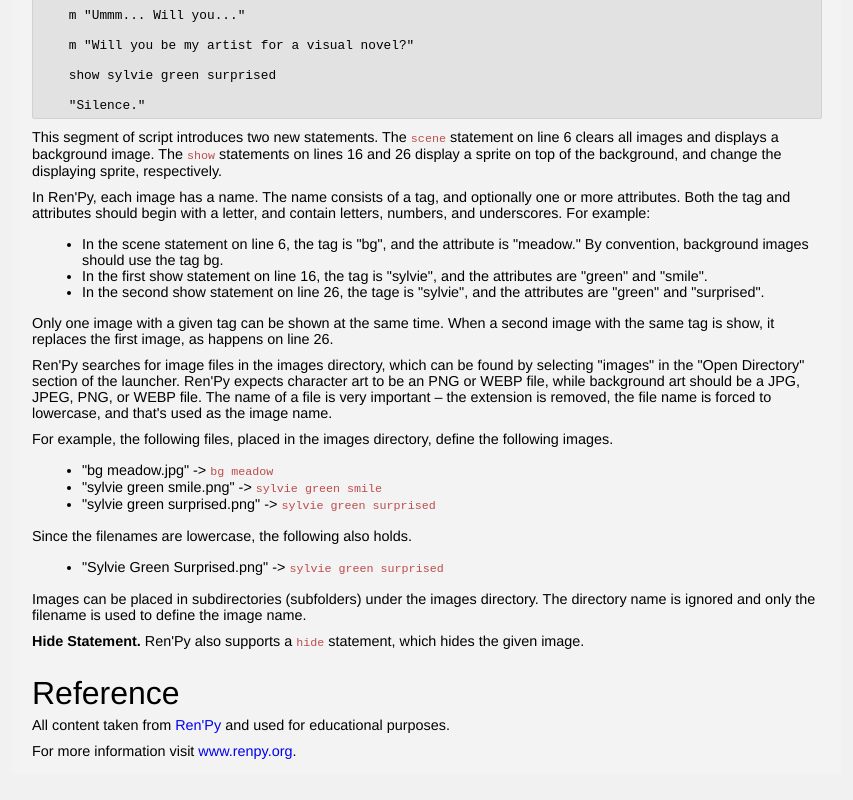
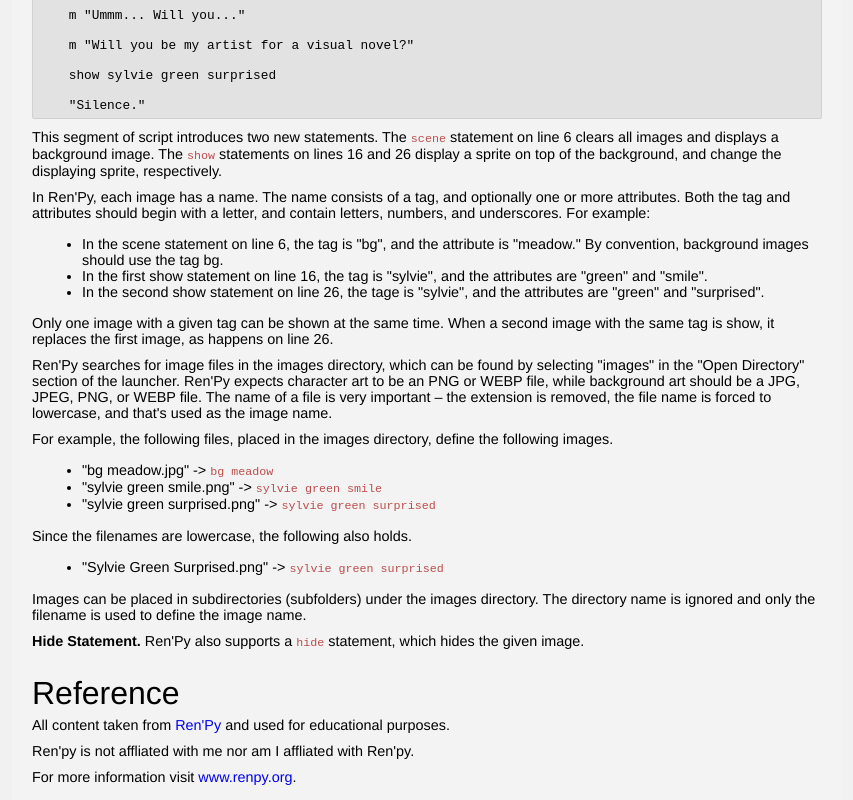
Before and after one commit to paladinesdragon/freeCodeCamp-Technical-Documentation-Page, a plain HTML site: page index.html in a window 1280 px wide. Shown: the part 2795-3595 px from the top of the page, without its empty margins (348-1201 px from the left). Before the commit the page ends 3569 px from the top, so only its background shows below. Drawn offline with Linux system fonts and the light colour scheme.

Commit message:
updated reference

```diff
--- a/index.html
+++ b/index.html
@@ -198,6 +198,7 @@
             <section id="Reference" class="main-section">
                 <header>Reference</header>
                 <p>All content taken from <a href="https://www.renpy.org/doc/html/quickstart.html" target="_blank">Ren'Py</a> and used for educational purposes.</p>
+                <p>Ren'py is not affliated with me nor am I affliated with Ren'py.</p>
                 <p>For more information visit <a href="https://www.renpy.org/" target="_blank">www.renpy.org</a>.</p>
             </section>
         </main>
```
